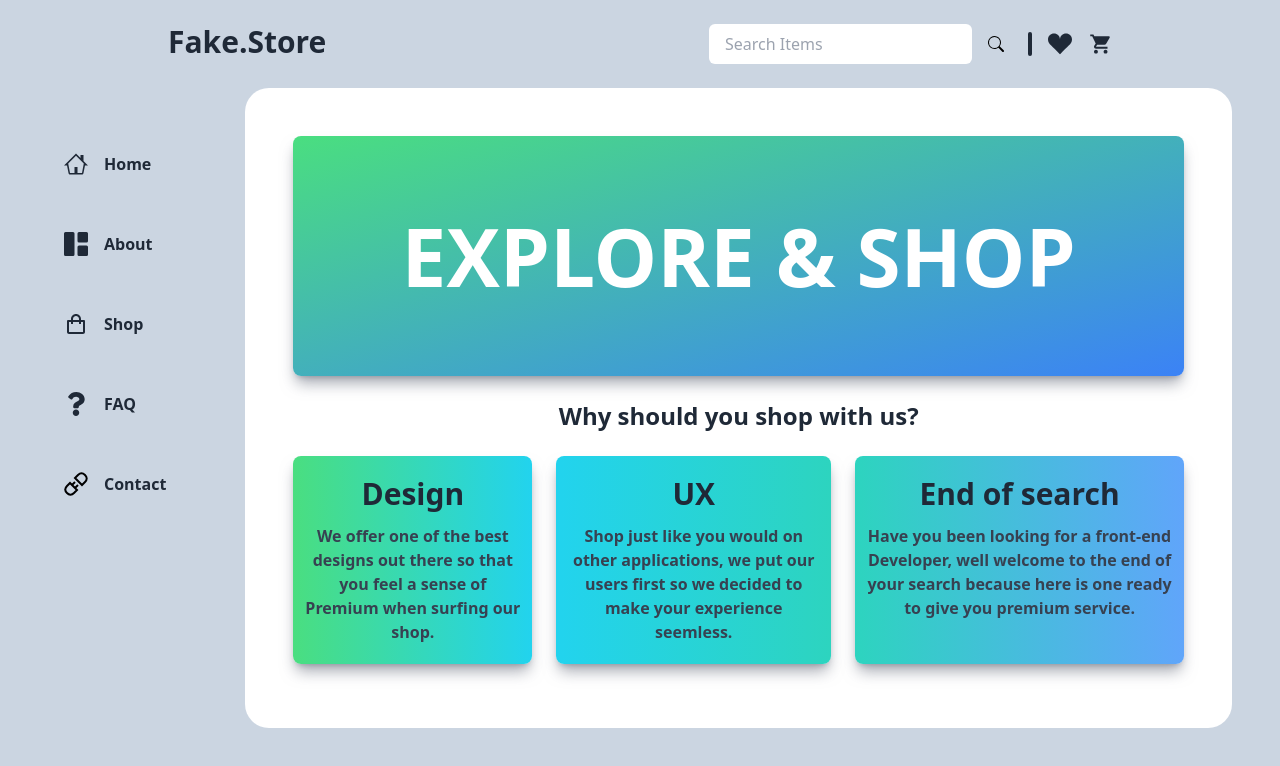
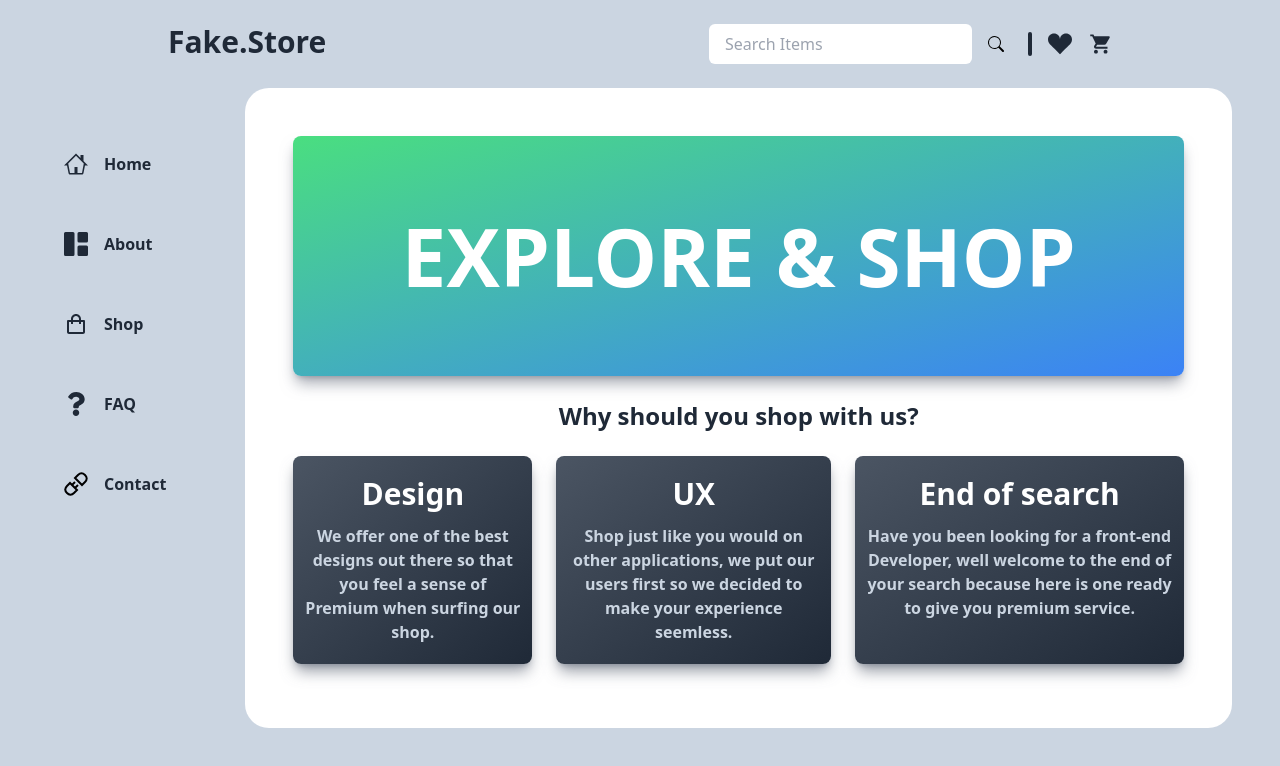
Before and after one commit to AfolabiOlajide/Redux-Ecommerce-application, a React (Create React App) app: page / in a window 1280 px wide. Shown: the top 766 px of the page. Built offline with nearby package versions, Linux system fonts and the light colour scheme.

Commit message:
changed theme color on home page

```diff
--- a/src/pages/Home.jsx
+++ b/src/pages/Home.jsx
@@ -10,16 +10,16 @@ const Home = () => {
             {/* Why should you shop with us */}
             <h3 className="text-center my-6 font-bold text-lg text-gray-800 md:text-2xl">Why should you shop with us?</h3>
             <div className="flex flex-col space-y-6 mt-6 md:flex-row md:space-x-6 md:justify-around md:space-y-0">
-                <div className="md:bg-gradient-to-r bg-gradient-to-b from-green-400 to-cyan-400 py-5 px-3 rounded-lg shadow-lg shadow-gray-500/60 text-center text-gray-700">
-                    <h2 className='font-bold text-3xl text-gray-800 mb-3'>Design</h2>
+                <div className="bg-gradient-to-br from-gray-600 to-gray-800 py-5 px-3 rounded-lg shadow-lg shadow-gray-500/70 text-center text-slate-300">
+                    <h2 className='font-bold text-3xl text-white mb-3'>Design</h2>
                     <p className='font-semibold'>We offer one of the best designs out there so that you feel a sense of Premium when surfing our shop.</p>
                 </div>
-                <div className="md:bg-gradient-to-r bg-gradient-to-b from-cyan-400 to-teal-400 py-5 px-3 rounded-lg shadow-lg shadow-gray-500/60 text-center text-gray-700">
-                    <h2 className='font-bold text-3xl text-gray-800 mb-3'>UX</h2>
+                <div className="bg-gradient-to-br from-gray-600 to-gray-800 py-5 px-3 rounded-lg shadow-lg shadow-gray-500/70 text-center text-slate-300">
+                    <h2 className='font-bold text-3xl text-white mb-3'>UX</h2>
                     <p className='font-semibold'>Shop just like you would on other applications, we put our users first so we decided to make your experience seemless.</p>
                 </div>
-                <div className="md:bg-gradient-to-r bg-gradient-to-b from-teal-400 to-blue-400 py-5 px-3 rounded-lg shadow-lg shadow-gray-500/60 text-center text-gray-700">
-                    <h2 className='font-bold text-3xl text-gray-800 mb-3'>End of search</h2>
+                <div className="bg-gradient-to-br from-gray-600 to-gray-800 py-5 px-3 rounded-lg shadow-lg shadow-gray-500/70 text-center text-slate-300">
+                    <h2 className='font-bold text-3xl text-white mb-3'>End of search</h2>
                     <p className='font-semibold'>Have you been looking for a front-end Developer, well welcome to the end of your search because here is one ready to give you premium service.</p>
                 </div>
             </div>
```
